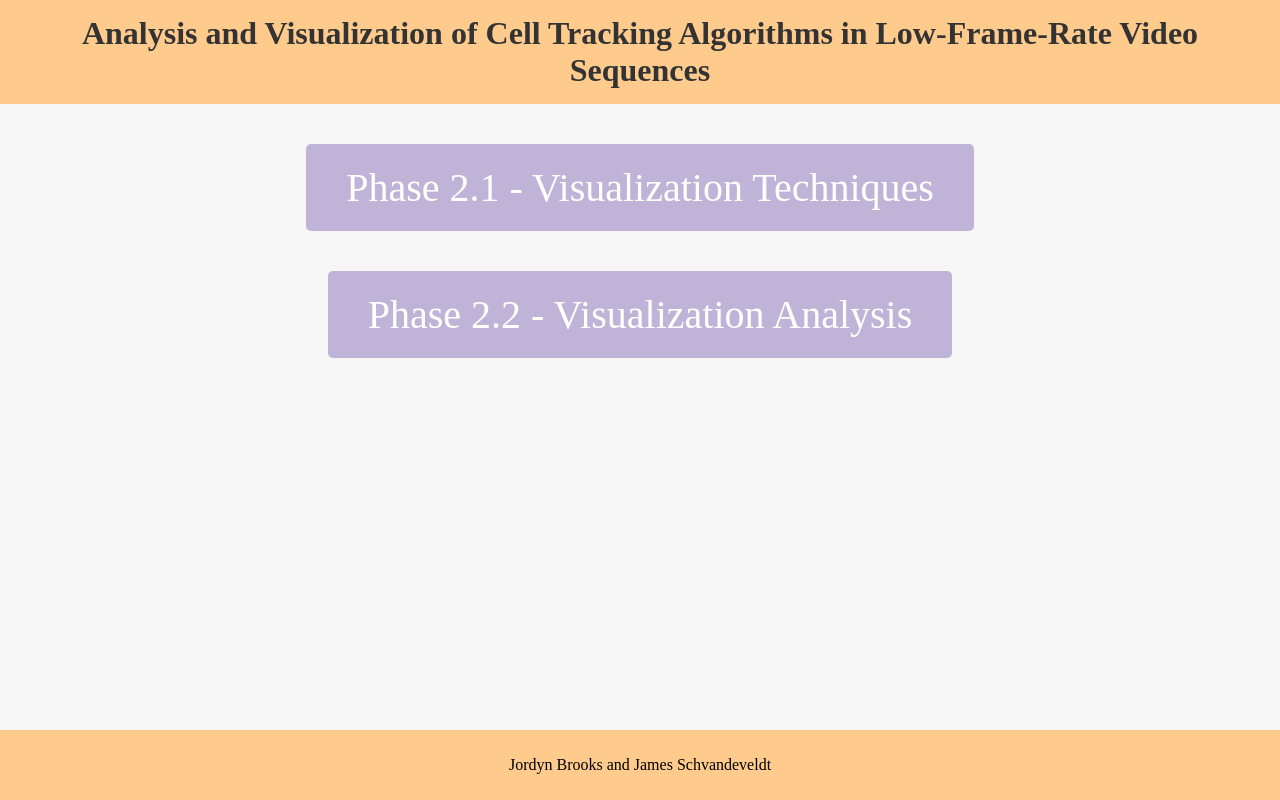
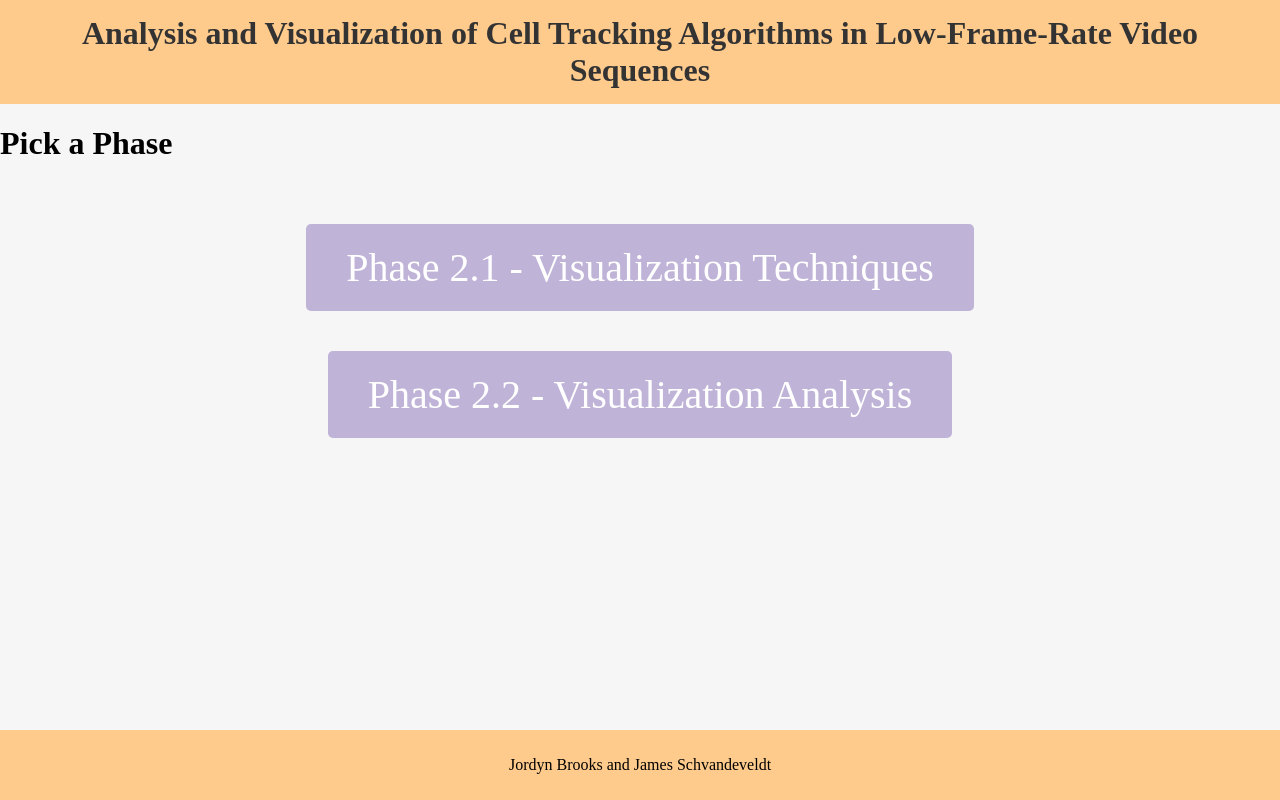
Before and after one commit to brooksjk/042024_Cell_Tracking_Poster, a plain HTML site: page index.html in a window 1280 px wide. Drawn offline with Linux system fonts and the light colour scheme.

Commit message:
Update index.html

```diff
--- a/index.html
+++ b/index.html
@@ -11,7 +11,7 @@
         <h1>Analysis and Visualization of Cell Tracking Algorithms in Low-Frame-Rate Video Sequences</h1>
     </header>
 
-
+        <h1>Pick a Phase</h1>
         <div class="buttons-container">
             <a href="phase_2_1.html" class="button">Phase 2.1 - Visualization Techniques</a>
             <a href="phase_2_2.html" class="button">Phase 2.2 - Visualization Analysis</a>
```
